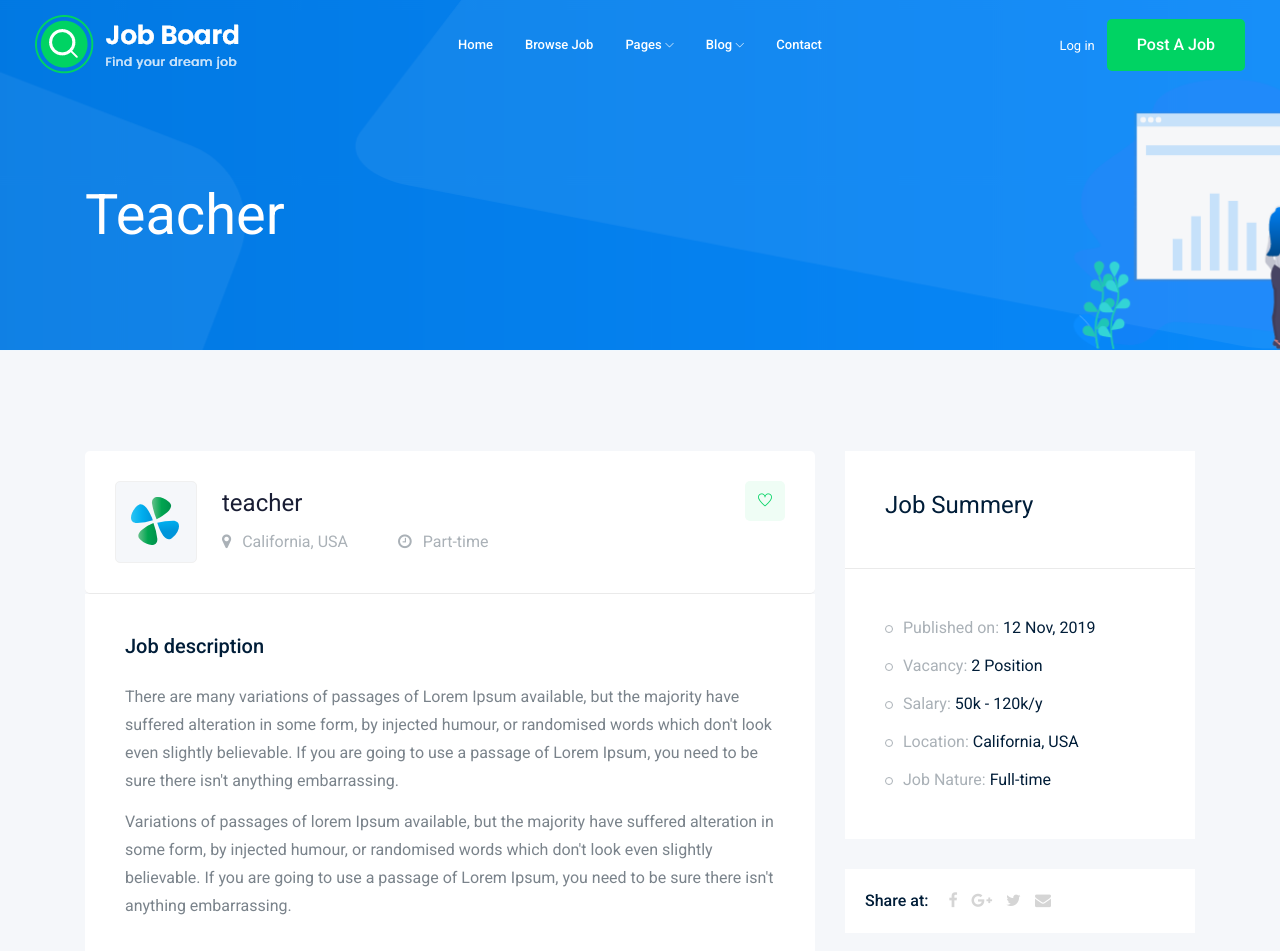
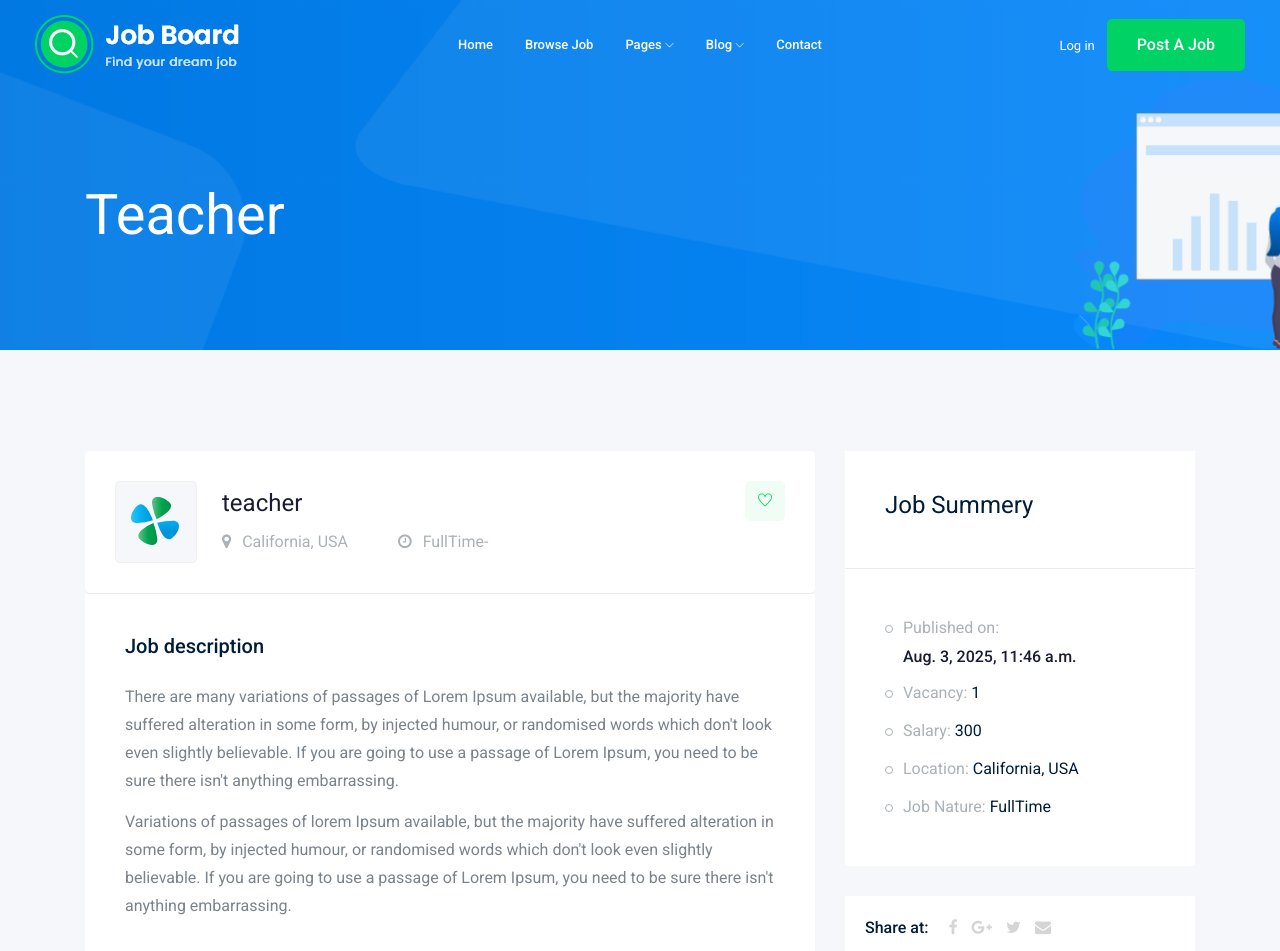
Before and after one commit to mahmoodswailm/Django-jobboard-a, a Django app: page /jobs/2 in a window 1280 px wide. Shown: the top 951 px of the page. Run offline with Django 5.2, Linux system fonts and the light colour scheme; data comes from the database, SQL or seed files in the repository; some libraries are stand-ins or nearby versions.

Commit message:
added details in job_detail page

```diff
--- a/job/templates/job/job_details.html
+++ b/job/templates/job/job_details.html
@@ -32,7 +32,7 @@
                                             <p> <i class="fa fa-map-marker"></i> California, USA</p>
                                         </div>
                                         <div class="location">
-                                            <p> <i class="fa fa-clock-o"></i> Part-time</p>
+                                            <p> <i class="fa fa-clock-o"></i> {{job_de.jobtype}}-</p>
                                         </div>
                                     </div>
                                 </div>
@@ -127,11 +127,11 @@
                         </div>
                         <div class="job_content">
                             <ul>
-                                <li>Published on: <span>12 Nov, 2019</span></li>
-                                <li>Vacancy: <span>2 Position</span></li>
-                                <li>Salary: <span>50k - 120k/y</span></li>
+                                <li>Published on: <span><h5>{{job_de.published_at}}</h5></span></li>
+                                <li>Vacancy: <span>{{job_de.Vacancy}}</span></li>
+                                <li>Salary: <span>{{job_de.salary}}</span></li>
                                 <li>Location: <span>California, USA</span></li>
-                                <li>Job Nature: <span> Full-time</span></li>
+                                <li>Job Nature: <span> {{job_de.jobtype}}</span></li>
                             </ul>
                         </div>
                     </div>
```
Also changed, not shown: 1 other file.
